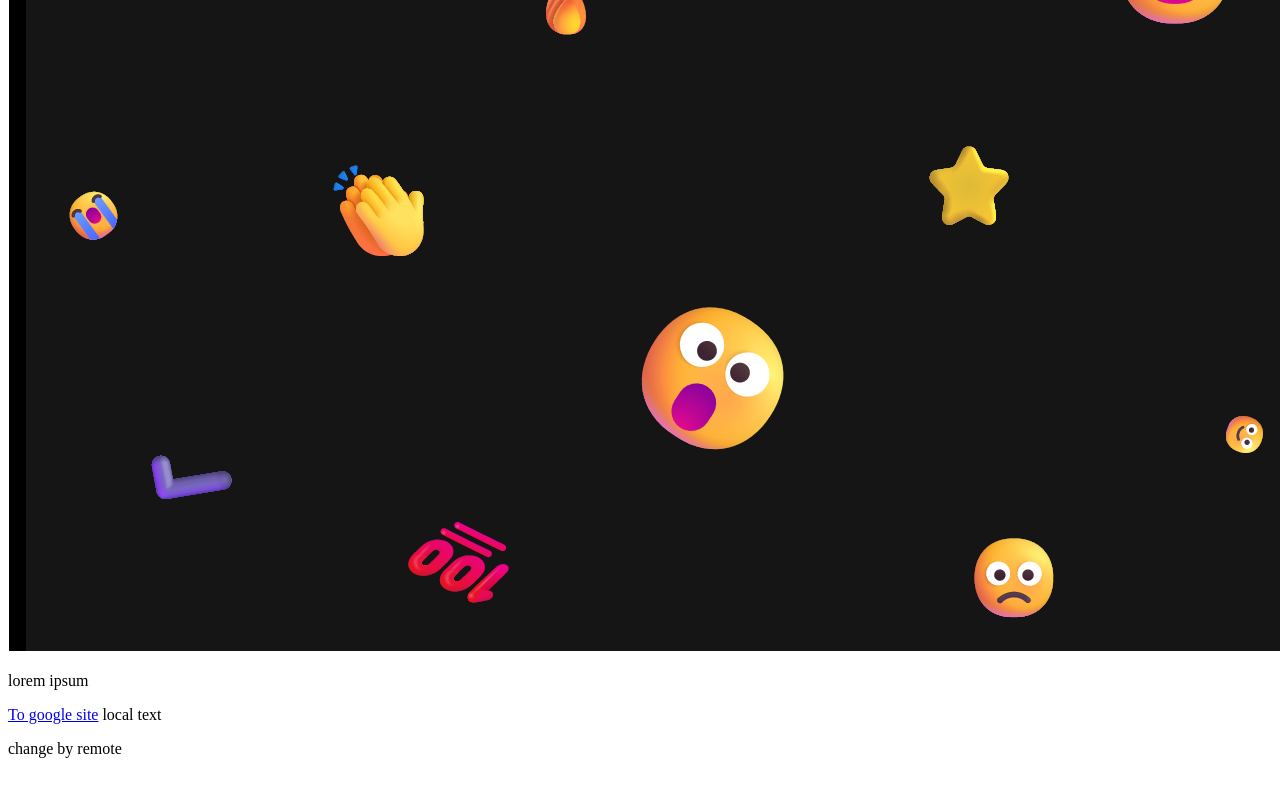
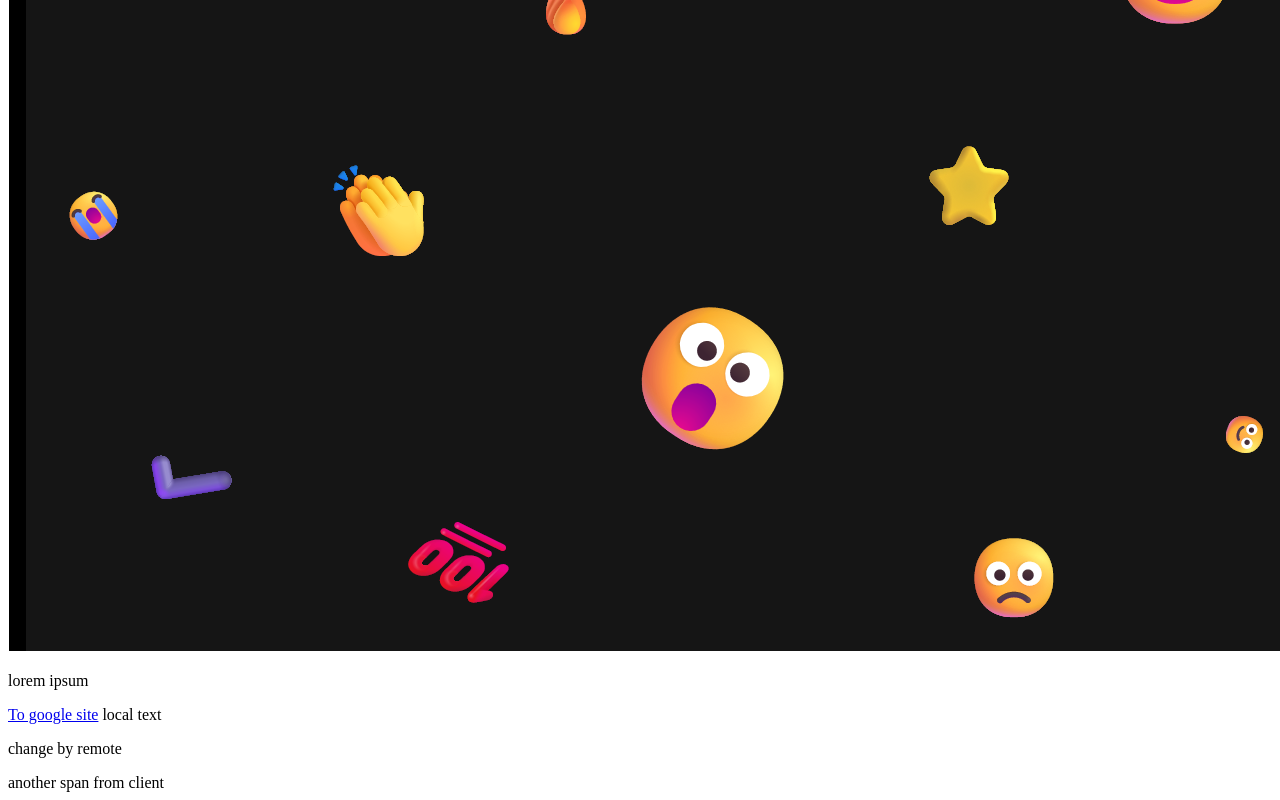
Before and after one commit to rivky9523/existing-item, a plain HTML site: page index.html in a window 1280 px wide. Shown: the part 360-1160 px from the top of the page. Before the commit the page ends 1134 px from the top, so only its background shows below. Drawn offline with Linux system fonts and the light colour scheme.

Commit message:
add another span

```diff
--- a/index.html
+++ b/index.html
@@ -13,5 +13,6 @@
     <a href="https//www.google.com">To google site</a>
     <span>local text</span>
     <p>change by remote</p>
+    <span class="enother-span">another span from client</span>
 </body>
 </html>
```
